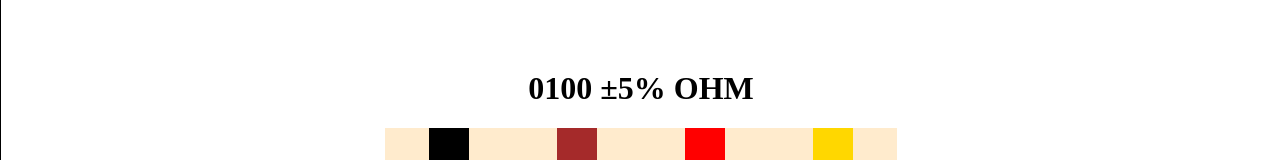
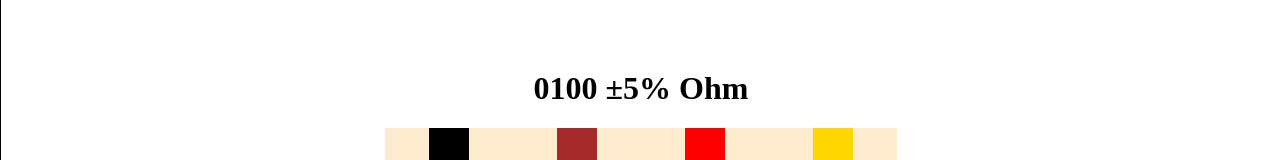
Before and after one commit to GeracNeto/resistor-code, a React (Vite) app: page / in a window 1280 px wide. Shown: the part 137-297 px from the top of the page. Built offline with nearby package versions, Linux system fonts and the light colour scheme.

Commit message:
Substituido texto do h1 por variável que concatena todos os valores das faixas

```diff
--- a/src/components/resistor/index.jsx
+++ b/src/components/resistor/index.jsx
@@ -13,6 +13,10 @@ export function Resistor(){
     const [resTwo, setResTwo] = useState();
     const [resThree, setResThree] = useState();
     const [resFour, setResFour] = useState();
+
+    let text = resOne + resTwo + resThree + resFour + ' Ohm';
+
+    console.log(text);
 
     useEffect(() => {
         switch (colorOne) {
@@ -215,7 +219,7 @@ export function Resistor(){
     return(
         <div className="master-container">
 
-            <h1>{resOne}{resTwo}{resThree}{resFour} OHM</h1>
+            <h1>{text}</h1>
 
             <div className="resistor">
                 <div className={colorOne}></div>
```
